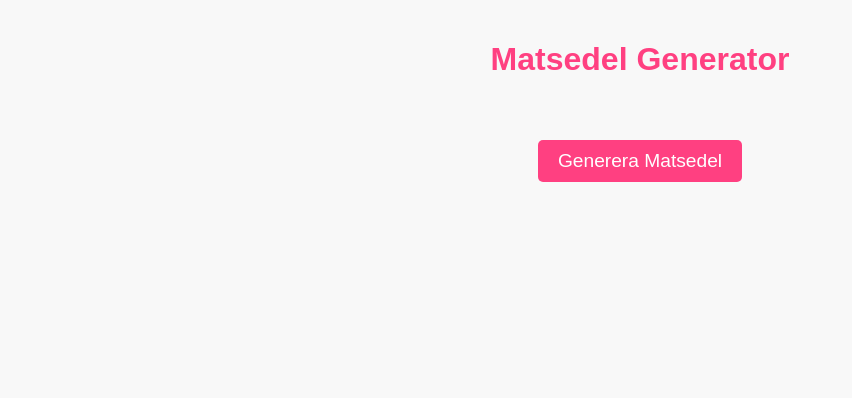
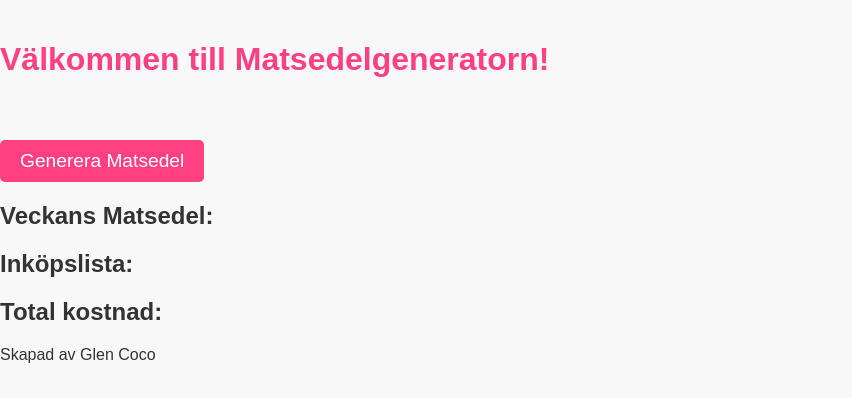
Before and after one commit to GlenCocopop/matlista.github.io, a plain HTML site: page index.html in a window 1280 px wide. Shown: the whole page, without its empty margins (0-852 px from the left). Drawn offline with Linux system fonts and the light colour scheme.

Commit message:
Update index.html

```diff
--- a/index.html
+++ b/index.html
@@ -2,24 +2,39 @@
 <html lang="sv">
 <head>
     <meta charset="UTF-8">
-    <meta name="viewport" content="width=device-width, initial-scale=1.0">
     <title>Matsedel Generator</title>
     <link rel="stylesheet" href="styles.css">
 </head>
 <body>
-    <div class="container">
-        <header>
-            <h1>Matsedel Generator</h1>
-        </header>
-        <main>
-            <section class="menu-generator">
-                <button id="generate-menu">Generera Matsedel</button>
-                <div id="menu-output" class="output"></div>
-                <div id="shopping-list-output" class="output"></div>
-                <div id="total-cost-output" class="output"></div>
-            </section>
-        </main>
-    </div>
-    <script src="script.js"></script>
+    <header>
+        <h1>Välkommen till Matsedelgeneratorn!</h1>
+    </header>
+
+    <main>
+        <section>
+            <button id="generateButton">Generera Matsedel</button>
+        </section>
+
+        <section>
+            <h2>Veckans Matsedel:</h2>
+            <div id="menu"></div>
+        </section>
+
+        <section>
+            <h2>Inköpslista:</h2>
+            <ul id="shoppingList"></ul>
+        </section>
+
+        <section>
+            <h2>Total kostnad:</h2>
+            <div id="totalCost"></div>
+        </section>
+    </main>
+
+    <footer>
+        <p>Skapad av Glen Coco</p>
+    </footer>
+
+    <script src="matlistan.js"></script>
 </body>
 </html>
```
